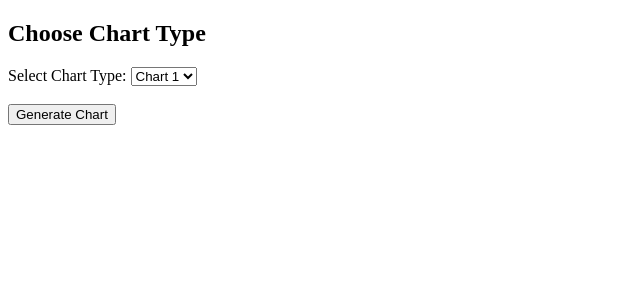
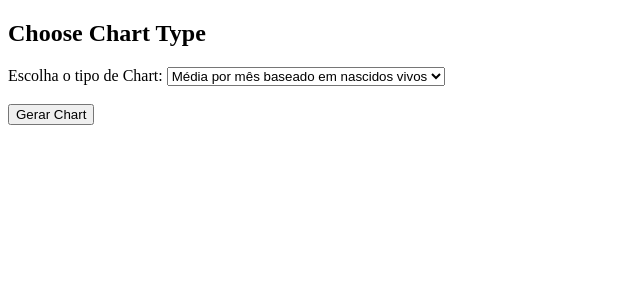
Before and after one commit to superleor/pysus-graph_maker, a Flask app: page / in a window 1280 px wide. Shown: the top 300 px of the page, without its empty margins (0-640 px from the left). Run offline with Flask 2, Linux system fonts and the light colour scheme.

Commit message:
final touches (for now)

```diff
--- a/app/app.py
+++ b/app/app.py
@@ -1,6 +1,5 @@
-from flask import Flask, render_template, request, redirect
+from flask import Flask, render_template, request
 from scripts.teste1 import *
-from pysus.online_data import sinasc, SINAN
 
 app = Flask(__name__)
 
@@ -14,7 +13,7 @@ def index():
             ano_ini = int(request.form['ano_ini1'])
             ano_fim = int(request.form['ano_fim1']) if 'ano_fim1' in request.form and request.form['ano_fim1'].strip() != '' else None
             df_sinasc = download_sisinfo('SINASC', uf, ano_ini, ano_fim)
-            media_pesos_por_mes = calculo_media_peso2(df_sinasc, index)
+            media_pesos_por_mes = calculo_media(df_sinasc, index)
             chart = create_bar_chart(media_pesos_por_mes)
             return render_template("chart1.html", chart=chart)
         elif chart_type == 'chart2':
@@ -26,7 +25,7 @@ def index():
             df_sinasc = download_sisinfo('SINASC', uf, ano_ini, ano_fim)
             df_sinan_sif_cong = download_sisinfo('SINAN', disease1, ano_ini, ano_fim)
             df_sinan_sif_gest = download_sisinfo('SINAN', disease2, ano_ini, ano_fim)
-            taxa_sifilis_congenita = calcular_taxa_sifilis_congenita2(df_sinasc, df_sinan_sif_cong, df_sinan_sif_gest)
+            taxa_sifilis_congenita = calcular_taxa(df_sinasc, df_sinan_sif_cong, df_sinan_sif_gest, uf)
             chart = create_line_chart(taxa_sifilis_congenita)
             return render_template("chart2.html", chart=chart)
     return render_template("index.html")
--- a/app/scripts/teste1.py
+++ b/app/scripts/teste1.py
@@ -32,16 +32,17 @@ def download_sisinfo(sisinfo, uf_or_disease, ano_ini, ano_fim=None):
     if df_list == []:
         return df_list
     else:
+        print(df_list, file=sys.stderr)
         return pd.concat(df_list, ignore_index=True)
 
-def calculo_media_peso2(df, index):
+def calculo_media(df, index):
     df[index] = pd.to_numeric(df[index], errors='coerce')
     df['DTNASC'] = pd.to_datetime(df['DTNASC'], format='%d%m%Y')
     df['YEAR'] = df['DTNASC'].dt.year
     df['MONTH'] = df['DTNASC'].dt.month
 
     if index == 'GESTACAO' or index == 'CONSULTAS':
-        df = df[df[index] != 9]
+        df = df[df[index] != 9] # remover dados ignorados
 
     media_por_mes_ano = df.groupby(['YEAR', 'MONTH'])[index].mean().reset_index()
     media_por_mes_ano[index] = media_por_mes_ano[index].apply(lambda x: round(x, 2))
@@ -49,26 +50,26 @@ def calculo_media_peso2(df, index):
     return media_por_mes_ano.set_index(['YEAR', 'MONTH']).to_dict()[index]
 
 
-def calcular_taxa_sifilis_congenita2(df_sinasc, df_sinan1, df_sinan2):
-    df_sifilis_cong_piaui = (df_sinan1.loc[df_sinan1['SG_UF'] == '22']).rename(columns={'NU_ANO': 'ANO'}) #22 é o código do Piauí
-    df_sifilis_gest_piaui = (df_sinan2.loc[df_sinan2['SG_UF'] == '22']).rename(columns={'NU_ANO': 'ANO'})
+def calcular_taxa(df_sinasc, df_sinan1, df_sinan2, uf):
+    df_disease1 = (df_sinan1.loc[df_sinan1['SG_UF'] == uf_dict[uf]]).rename(columns={'NU_ANO': 'ANO'})
+    df_disease2 = (df_sinan2.loc[df_sinan2['SG_UF'] == uf_dict[uf]]).rename(columns={'NU_ANO': 'ANO'})
 
     df_sinasc['DTNASC'] = pd.to_datetime(df_sinasc['DTNASC'], format='%d%m%Y')
     df_sinasc['ANO'] = df_sinasc['DTNASC'].dt.year
 
     # Agrupa o número de casos de sífilis por ano no SINAN e no SINASC
-    sifilis_cong_por_ano_uf = df_sifilis_cong_piaui.groupby(['ANO']).size().rename('CASOS_SIFILIS_CONGENITA').reset_index()
+    disease1_by_year_uf = df_disease1.groupby(['ANO']).size().rename('CASOS_SIFILIS_CONGENITA').reset_index()
 
-    sifilis_gestacional_por_ano_uf = df_sifilis_gest_piaui.groupby(['ANO']).size().rename('CASOS_SIFILIS_GESTACIONAL').reset_index()
+    disease2_by_year_uf = df_disease2.groupby(['ANO']).size().rename('CASOS_SIFILIS_GESTACIONAL').reset_index()
 
     nascidos_vivos_por_ano_uf = df_sinasc.groupby(['ANO']).size().rename('NASCIDOS_VIVOS').reset_index()
 
     # Merge dos dados de casos de sífilis por ano com os de nascidos vivos por ano
-    df_merged = pd.merge(sifilis_cong_por_ano_uf, sifilis_gestacional_por_ano_uf, on='ANO', how='outer')
+    df_merged = pd.merge(disease1_by_year_uf, disease2_by_year_uf, on='ANO', how='outer')
     df_merged = pd.merge(df_merged, nascidos_vivos_por_ano_uf, on='ANO', how='outer')
 
     # Unindo as séries de dados em um dataframe
-    df_merged = pd.concat([sifilis_cong_por_ano_uf, sifilis_gestacional_por_ano_uf, nascidos_vivos_por_ano_uf], axis=1)
+    df_merged = pd.concat([disease1_by_year_uf, disease2_by_year_uf, nascidos_vivos_por_ano_uf], axis=1)
 
     # Cálculo das taxas de sífilis congênita e gestacional por 1000 nascidos vivos
     df_merged['TAXA_SIFILIS_CONGENITA'] = df_merged['CASOS_SIFILIS_CONGENITA'] / df_merged['NASCIDOS_VIVOS'] * 1000
@@ -76,8 +77,6 @@ def calcular_taxa_sifilis_congenita2(df_sinasc, df_sinan1, df_sinan2):
     df_merged = df_merged.loc[:,~df_merged.columns.duplicated()]
 
     return df_merged
-
-    #print((df_sifilis_piaui/nascidos_vivos), file=sys.stderr)
 
 def create_bar_chart(data):
     years = sorted(set(key[0] for key in data.keys()))
@@ -99,7 +98,7 @@ def create_bar_chart(data):
     trace = go.Bar(x=x_values, y=y_values)
     data = [trace]
 
-    layout = go.Layout(title='Average weight by month', yaxis=dict(range=[min(y_values) - 1, max(y_values) + 1]), shapes=shapes)
+    layout = go.Layout(title='Média por mês', yaxis=dict(range=[min(y_values) - 1, max(y_values) + 1]), shapes=shapes)
     fig = go.Figure(data=data, layout=layout)
 
     return fig.to_html(full_html=False)
@@ -124,3 +123,33 @@ def create_line_chart(df):
     )
 
     return fig.to_html(full_html=False)
+
+uf_dict = {
+    "AC": '12',
+    "AL": '27',
+    "AP": '16',
+    "AM": '13',
+    "BA": '29',
+    "CE": '23',
+    "DF": '53',
+    "ES": '32',
+    "GO": '52',
+    "MA": '21',
+    "MT": '51',
+    "MS": '50',
+    "MG": '31',
+    "PA": '15',
+    "PB": '25',
+    "PR": '41',
+    "PE": '26',
+    "PI": '22',
+    "RJ": '33',
+    "RN": '24',
+    "RS": '43',
+    "RO": '11',
+    "RR": '14',
+    "SC": '42',
+    "SP": '35',
+    "SE": '28',
+    "TO": '17'
+}
--- a/app/templates/index.html
+++ b/app/templates/index.html
@@ -7,10 +7,10 @@
 <body>
     <h2>Choose Chart Type</h2>
     <form action="/" method="post">
-        <label for="chart_type">Select Chart Type:</label>
+        <label for="chart_type">Escolha o tipo de Chart:</label>
         <select name="chart_type" id="chart_type">
-            <option value="chart1">Chart 1</option>
-            <option value="chart2">Chart 2</option>
+            <option value="chart1">Média por mês baseado em nascidos vivos</option>
+            <option value="chart2">Taxa de doenças por ano</option>
         </select>
         <br><br>
         <div id="chart1_options" style="display:none;">
@@ -96,21 +96,46 @@
             <select name="uf2" id="uf_chart2">
                 <option value="">Select UF</option>
                 <option value="AC">AC</option>
-                <!-- Add other UF options here -->
+                <option value="AL">AL</option>
+                <option value="AP">AP</option>
+                <option value="AM">AM</option>
+                <option value="BA">BA</option>
+                <option value="CE">CE</option>
+                <option value="DF">DF</option>
+                <option value="ES">ES</option>
+                <option value="GO">GO</option>
+                <option value="MA">MA</option>
+                <option value="MT">MT</option>
+                <option value="MS">MS</option>
+                <option value="MG">MG</option>
+                <option value="PA">PA</option>
+                <option value="PB">PB</option>
+                <option value="PR">PR</option>
+                <option value="PE">PE</option>
+                <option value="PI">PI</option>
+                <option value="RJ">RJ</option>
+                <option value="RN">RN</option>
+                <option value="RS">RS</option>
+                <option value="RO">RO</option>
+                <option value="RR">RR</option>
+                <option value="SC">SC</option>
+                <option value="SP">SP</option>
+                <option value="SE">SE</option>
+                <option value="TO">TO</option>
             </select>
             <br><br>
             <label for="disease1">Doença 1:</label>
             <select name="disease1" id="disease1">
-                <option value="">Select disease 1</option>
+                <option value="">Selecione doença 1</option>
                 <option value="Sífilis Congênita">Sífilis Congênita</option>
-                <!-- Add other disease options here -->
+                <option value="Sífilis em Gestante">Sífilis em Gestante</option>
             </select>
             <br><br>
             <label for="disease2">Doença 2:</label>
             <select name="disease2" id="disease2">
-                <option value="">Select disease 2</option>
+                <option value="">Selecione doença 2</option>
+                <option value="Sífilis Congênita">Sífilis Congênita</option>
                 <option value="Sífilis em Gestante">Sífilis em Gestante</option>
-                <!-- Add other disease options here -->
             </select>
             <br><br>
             <label for="ano_ini_chart2">Ano Inicial:</label>
@@ -121,6 +146,13 @@
                 <option value="2010">2010</option>
                 <option value="2011">2011</option>
                 <option value="2012">2012</option>
+                <option value="2013">2013</option>
+                <option value="2014">2014</option>
+                <option value="2015">2015</option>
+                <option value="2016">2016</option>
+                <option value="2017">2017</option>
+                <option value="2018">2018</option>
+                <option value="2019">2019</option>
             </select>
             <br><br>
             <label for="ano_fim_chart2">Ano Final:</label>
@@ -131,10 +163,17 @@
                 <option value="2010">2010</option>
                 <option value="2011">2011</option>
                 <option value="2012">2012</option>
+                <option value="2013">2013</option>
+                <option value="2014">2014</option>
+                <option value="2015">2015</option>
+                <option value="2016">2016</option>
+                <option value="2017">2017</option>
+                <option value="2018">2018</option>
+                <option value="2019">2019</option>
             </select>
             <br><br>
         </div>
-        <input type="submit" value="Generate Chart" id="generate_chart_button">
+        <input type="submit" value="Gerar Chart" id="generate_chart_button">
     </form>
 
     <script>
```
Also changed, not shown: README.md.
